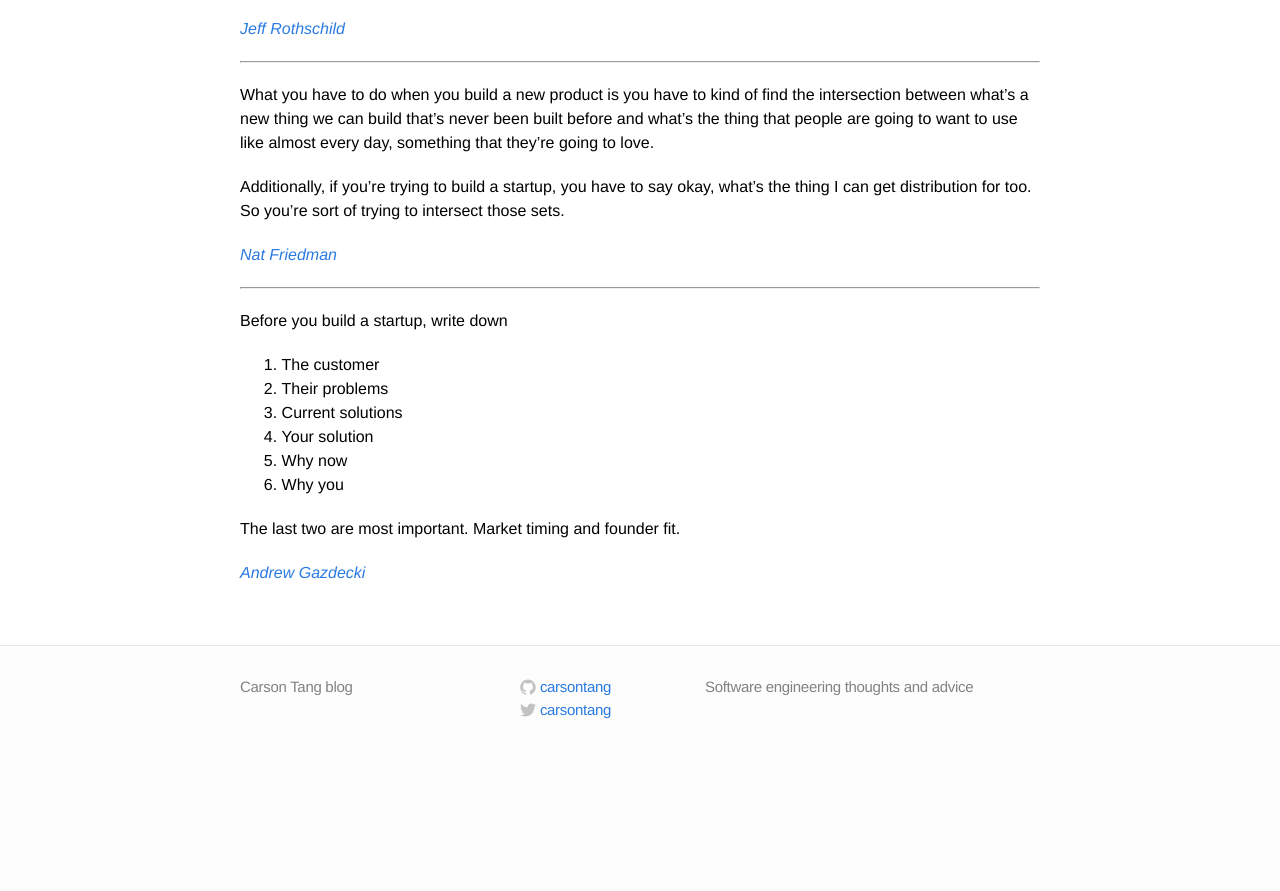
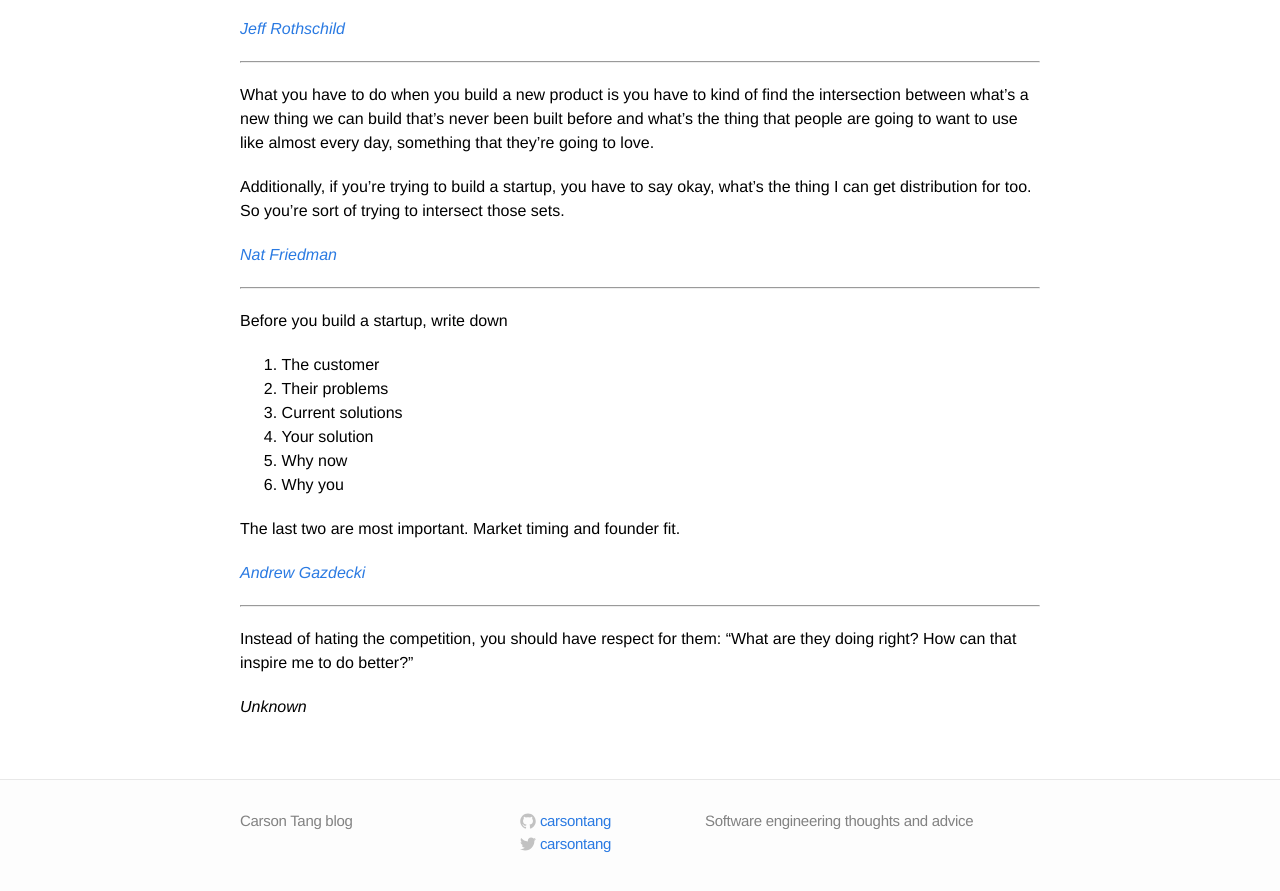
Before and after one commit to carsontang/carsontang.github.io, a Jekyll site: the page built from quotes.md, in a window 1280 px wide and 900 px high, scrolled down 13860 px. Shown: the top 891 px of the window. Built offline with Jekyll 4.4.1, drawn with Linux system fonts in a browser that asks for light colours; before the commit the page ends 14626 px from its top, so only the background shows below that.

Commit message:
add quote from unknown
add quote from unknown

```diff
--- a/quotes.md
+++ b/quotes.md
@@ -533,3 +533,9 @@ Before you build a startup, write down
 The last two are most important. Market timing and founder fit.
 
 *[Andrew Gazdecki](https://www.linkedin.com/in/agazdecki/)*
+
+---
+
+Instead of hating the competition, you should have respect for them: "What are they doing right? How can that inspire me to do better?"
+
+*Unknown*
```
